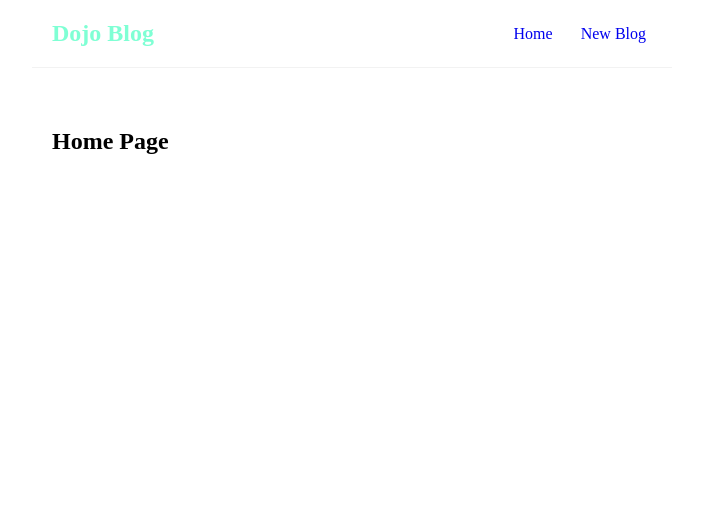
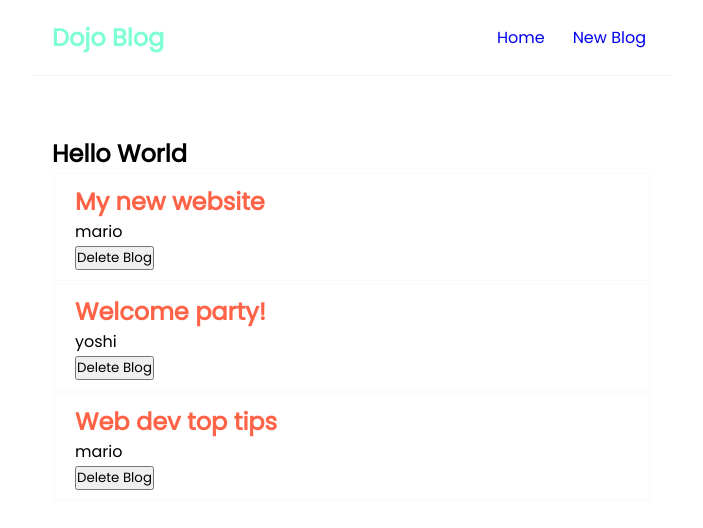
Before and after one commit to YashRTiwari/React-BlogPage, a React (Create React App) app: page / in a window 1280 px wide. Shown: the top 528 px of the page, without its empty margins (288-991 px from the left). Built offline with nearby package versions, Linux system fonts and the light colour scheme; the HTML template or start-up script is replaced by a standard one.

Commit message:
Added state to app

```diff
--- a/public/index.html
+++ b/public/index.html
@@ -15,6 +15,8 @@
       user's mobile device or desktop. See https://developers.google.com/web/fundamentals/web-app-manifest/
     -->
     <link rel="manifest" href="%PUBLIC_URL%/manifest.json" />
+    <link rel="preconnect" href="https://fonts.gstatic.com">
+    <link href="https://fonts.googleapis.com/css2?family=Poppins&display=swap" rel="stylesheet">
     <!--
       Notice the use of %PUBLIC_URL% in the tags above.
       It will be replaced with the URL of the `public` folder during the build.
--- /dev/null
+++ b/src/components/BlogItem.css
@@ -0,0 +1,13 @@
+.blog-preview {
+  padding: 10px 20px;
+  border: 1px solid #fafafa;
+  margin: 2px;
+}
+
+.blog-preview:hover {
+  box-shadow: 1px 1px 1px rgba(0, 0, 0, 0.25);
+}
+
+.blog-preview h2 {
+  color: tomato;
+}
--- /dev/null
+++ b/src/components/BlogList.js
@@ -0,0 +1,21 @@
+import React from 'react'
+import './BlogItem.css';
+
+export default function BlogList({blogs, title, handleDelete}) {
+
+
+
+    return (
+        <div className="blog-lists">
+            <h2>{title}</h2>
+            {blogs.map( (item, index) => {
+                return (
+                <div className="blog-preview" key={item.id}>
+                    <h2>{item.title}</h2>
+                    <p>{item.author}</p>
+                    <button onClick={() => handleDelete(item.id)}>Delete Blog</button>
+                </div>);
+             })}
+        </div>
+    );
+}
--- a/src/components/Home.js
+++ b/src/components/Home.js
@@ -1,4 +1,6 @@
 import React, {useState} from 'react'
+import BlogList from './BlogList.js';
+import './Home.css';
 
 export default function Home() {
 
@@ -8,9 +10,14 @@ export default function Home() {
         { title: 'Web dev top tips', body: 'lorem ipsum...', author: 'mario', id: 3 }
       ])
 
+    const handleDelete = (id) => {
+        const newBlogs = blogs.filter( blog => blog.id !== id )
+        setBlogs(newBlogs)
+    }
+
     return (
         <div>
-            <h2>Home Page</h2>
+            <BlogList blogs ={blogs} title="Hello World" handleDelete={handleDelete}/>
         </div>
     )
 }
--- a/src/index.css
+++ b/src/index.css
@@ -1,4 +1,5 @@
 * {
   margin: 0px;
   padding: 0px;
+  font-family: "Poppins", sans-serif;
 }
```
Also changed, not shown: 1 other file (tests, documents, lock files or other folders).
